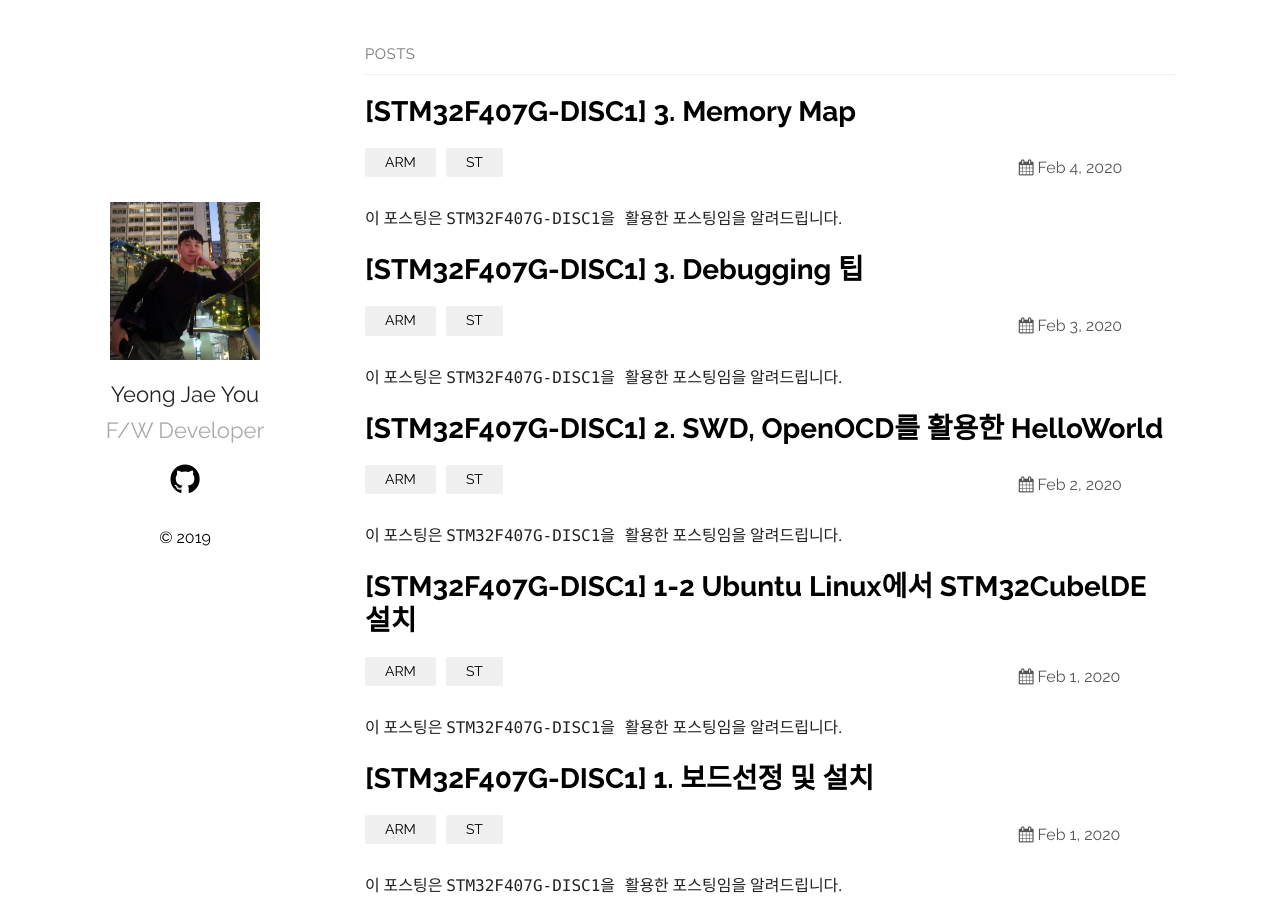
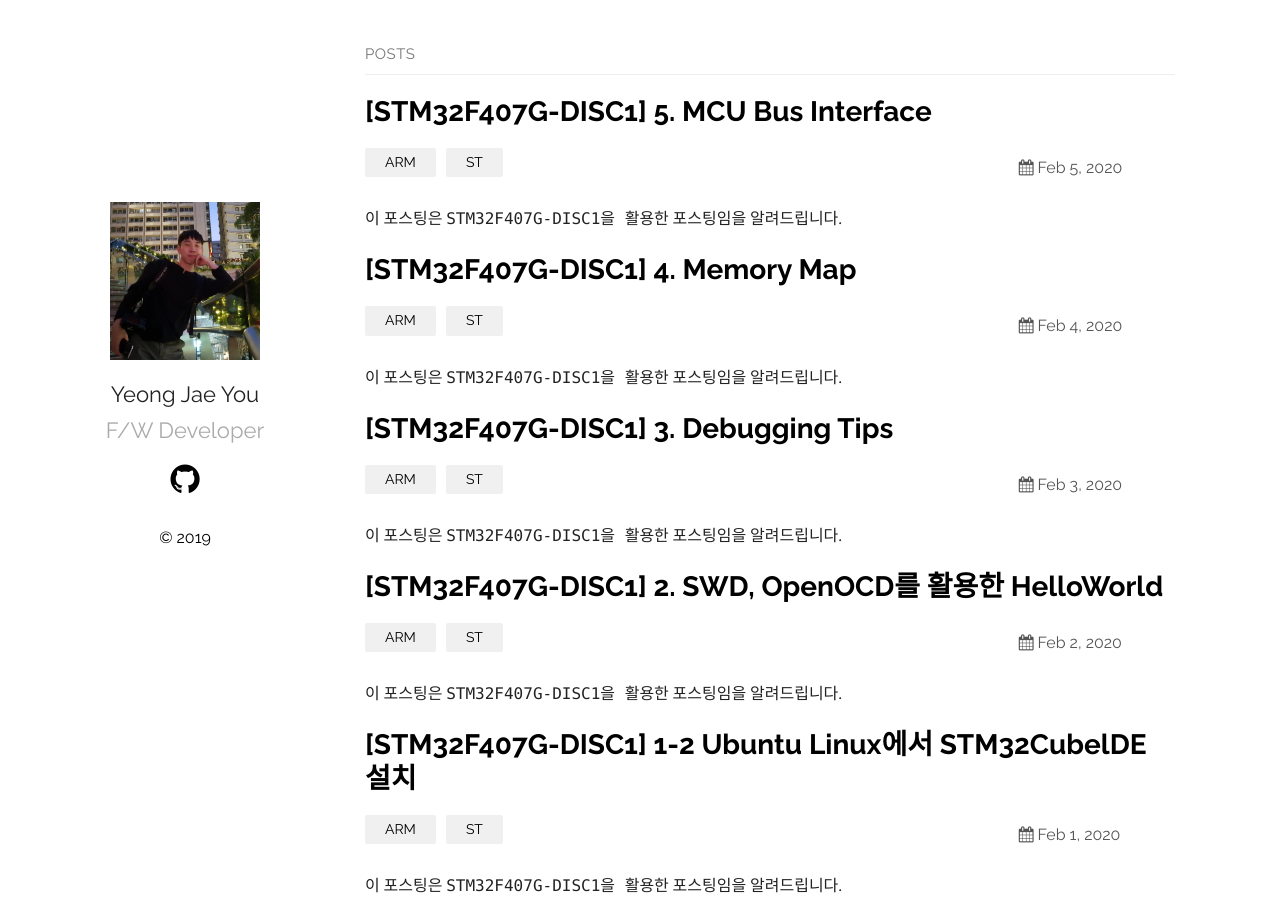
Before and after one commit to zhuhaijun753/ARM, a Jekyll site: the page built from index.md, in a window 1280 px wide and 900 px high. Built offline with Jekyll 4.4.1, drawn with Linux system fonts in a browser that asks for light colours.

Commit message:
edit post

```diff
--- a/_posts/2020-02-03-STM32F407G-DISC1_03.md
+++ b/_posts/2020-02-03-STM32F407G-DISC1_03.md
@@ -1,6 +1,6 @@
 ---
 layout: post
-title:  "[STM32F407G-DISC1] 3. Debugging 팁"
+title:  "[STM32F407G-DISC1] 3. Debugging Tips"
 date:   2020-02-03
 categories: ARM ST
 ---
--- a/_posts/2020-02-04-STM32F407G-DISC1_04.md
+++ b/_posts/2020-02-04-STM32F407G-DISC1_04.md
@@ -1,6 +1,6 @@
 ---
 layout: post
-title:  "[STM32F407G-DISC1] 3. Memory Map"
+title:  "[STM32F407G-DISC1] 4. Memory Map"
 date:   2020-02-04
 categories: ARM ST
 ---
@@ -51,9 +51,9 @@ ARM Cortex M4
     - 0x2000 C000
     - SRAM1 + SRAM1_SIZE
 
-        [mm06](https://drive.google.com/uc?id=19yxMJKGS7_NrKvnl3kAnpskIysxdARNU)
+        ![mm06](https://drive.google.com/uc?id=19yxMJKGS7_NrKvnl3kAnpskIysxdARNU)
 
 7. ADC의 base addr?
     - 0x4001 2000
 
-        [mm07](https://drive.google.com/uc?id=1S69iDvogg0xvSG0BUqq5j-PWDMFhln5c)
+        ![mm07](https://drive.google.com/uc?id=1S69iDvogg0xvSG0BUqq5j-PWDMFhln5c)
--- /dev/null
+++ b/_posts/2020-02-05-STM32F407G-DISC1_05.md
@@ -0,0 +1,34 @@
+---
+layout: post
+title:  "[STM32F407G-DISC1] 5. MCU Bus Interface"
+date:   2020-02-05
+categories: ARM ST
+---
+
+이 포스팅은 `STM32F407G-DISC1을 활용한` 포스팅임을 알려드립니다.
+
+---
+### MCU Bus Interface (STM32F407X)
+
+ARM Cortex Bus의 종류는 크게 3가지로 분류된다
+1. D-BUS : Data
+2. I-BUS : Instruction
+3. S-BUS : System
+
+![01](https://drive.google.com/open?id=1_nGgOzZdvL48oGSBuW7wqf5KFx3a0qpp)
+
+그리고 각 인터페이스는 Flash의 정해진 메모리 영역 안에서만 동작한다. [ARM M4 Technical Manual](https://static.docs.arm.com/100166/0001/arm_cortexm4_processor_trm_100166_0001_00_en.pdf)을 참고하도록 한다
+
+![02](https://drive.google.com/open?id=1YGXzYtOmcNLra_PzAkijPtUTFqJA6Kym)
+
+1. Instruction fetches from Code memory space, 0x00000000 to 0x1FFFFFFC, are performed over the 32-bit AHB-Lite bus.
+
+2. Data and debug accesses to Code memory space, 0x00000000 to 0x1FFFFFFF, are performed over the 32-bit AHB-Lite bus.
+
+3. But Outside, Instruction fetches and data and debug accesses to address ranges 0x20000000 to 0xDFFFFFFF and 0xE0100000 to 0xFFFFFFFF are performed over the 32-bit AHB-Lite bus.
+
+Flash Memory는 메모리 맵상 0x0800_0000이 base addr이다. 따라서 Instruction은 0x0000_0000 ~ 0x1FFF_FFFC에 존재하므로 I-BUS를 읽을 것이다. 그리고 Read-Only Data 또한 0x0000_0000 ~ 0x1FFF_FFFF에 존재하므로 D-BUS로 읽을 것이다.
+
+하지만 SRAM 혹은 Peripheral 영역은 메모리 맵 상으로 0x2000_0000 이상이므로 S-BUS 인터페이스로 읽어진다. 따라서 이는 AHB, APB로 버스 속도 기준으로 나눠지게 된다
+
+![03](https://drive.google.com/open?id=1wS8aCY5TgiGzQ_hXc6xRj2xVcd54zZ4r)
```
